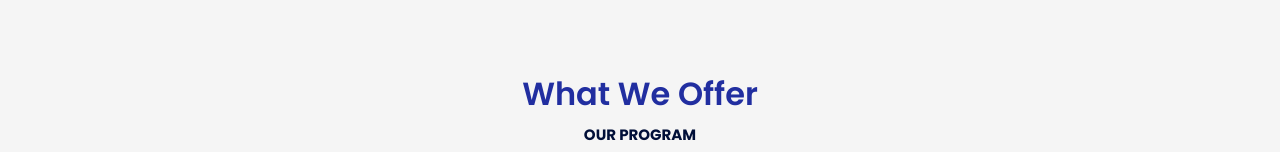
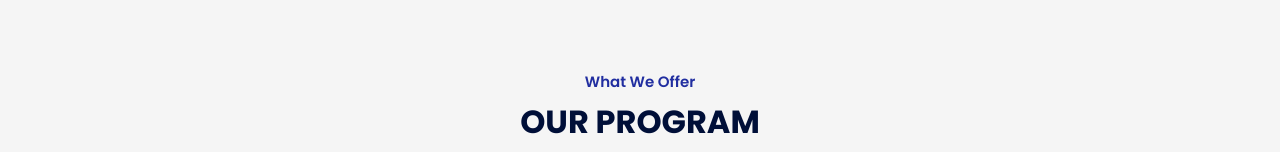
Before and after one commit to wdvaibhav15/Edu-Ray, a React (Vite) app: page / in a window 1280 px wide. Shown: the part 800-952 px from the top of the page. Built offline with nearby package versions, Linux system fonts and the light colour scheme.

Commit message:
created tastimonial section

```diff
--- a/src/App.jsx
+++ b/src/App.jsx
@@ -17,6 +17,7 @@ const App = () => {
         <About />
         <Title subTitle="Gallery" title="Campus Photos" />
         <Campus />
+        <Title subTitle="TESTIMONIALS" title="what Student Says?" />
       </div>
       </div>
   )
--- a/src/Components/Title/Title.css
+++ b/src/Components/Title/Title.css
@@ -1,13 +1,13 @@
 .title{
     text-align: center;
     color:#212EA0 ;
-    font-size:32px ;
+    font-size:15px ;
     font-weight: 600;
     text-decoration: uppercase;
     margin: 70px 0 30px;
 }
 .title h2{
-    font-size: 15px;
+    font-size: 32px;
     color: #000F38;
     margin-top: 5px;
     text-transform: none;
```
Also changed, not shown: src/Components/Testimonials/Testimonial.jsx (added, +12 -0 lines), src/Components/Testimonials/Testimonial.css (added).
